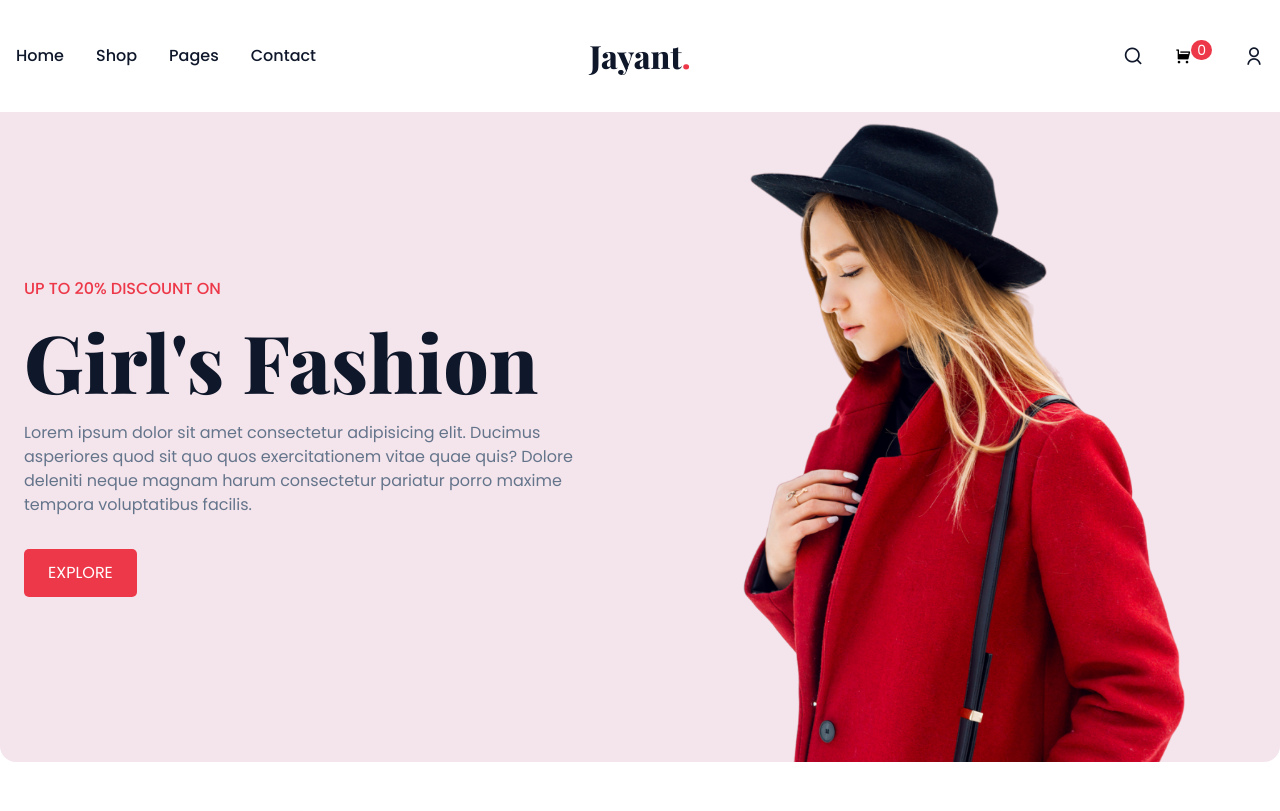
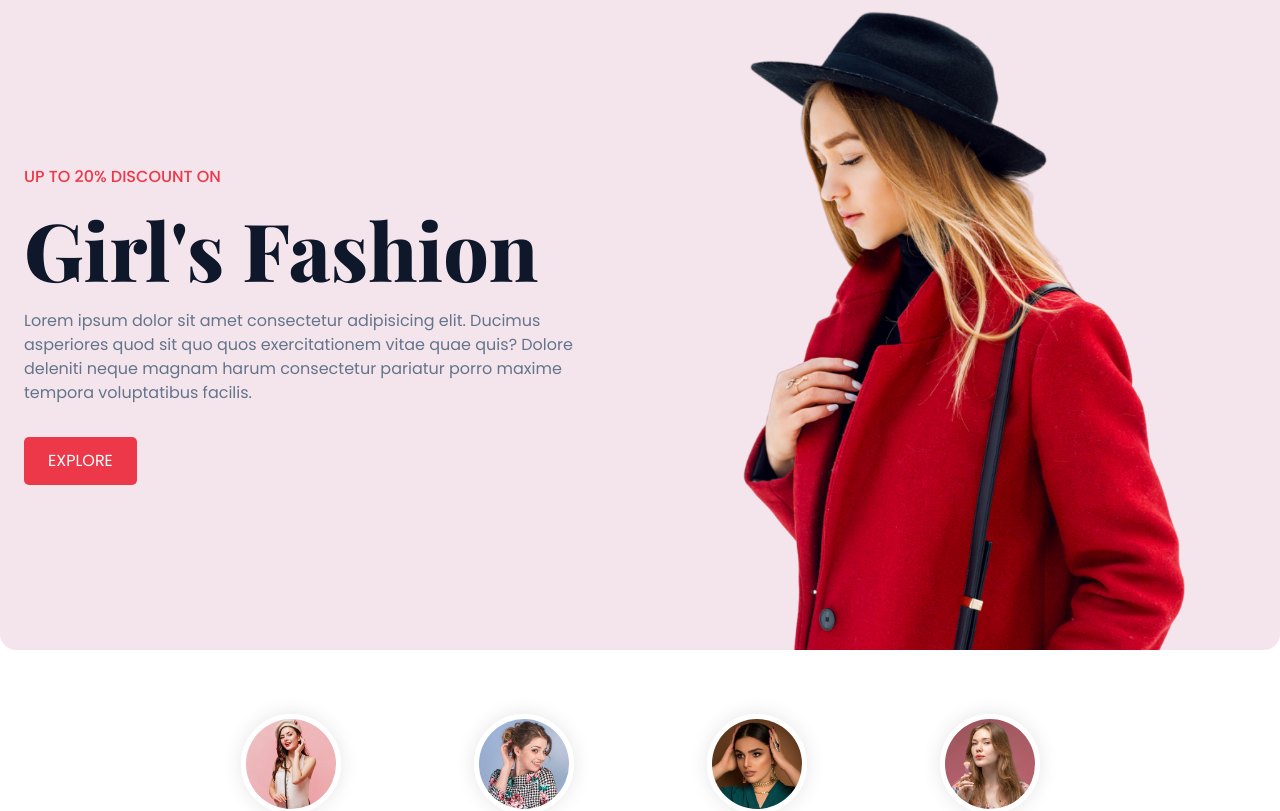
Before and after one commit to goyal1510/jayant-ecommerce-website, a React (Vite) app in the folder frontend/: page / in a window 1280 px wide. Shown: the top 811 px of the page. Built offline with nearby package versions, Linux system fonts and the light colour scheme.

Commit message:
navbar commented

```diff
--- a/frontend/src/App.jsx
+++ b/frontend/src/App.jsx
@@ -1,12 +1,12 @@
 import { Outlet } from 'react-router-dom'
 import './App.css'
-import NavBar from './components/NavBar.jsx'
+// import NavBar from './components/NavBar.jsx'
 import Footer from './components/Footer.jsx'
 function App() {
 
   return (
     <>
-    <NavBar/>
+    {/* <NavBar/> */}
     <Outlet/>
     <Footer/>
     </>
```
